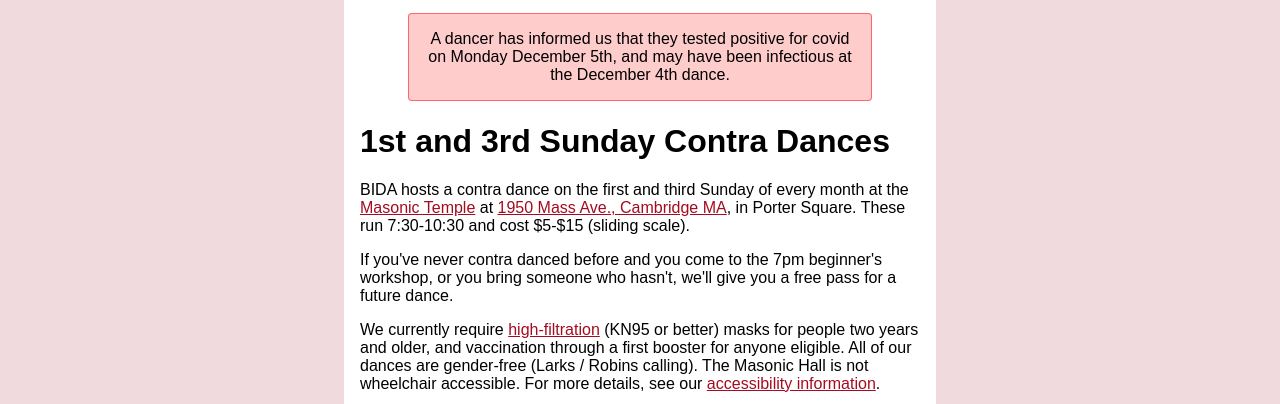
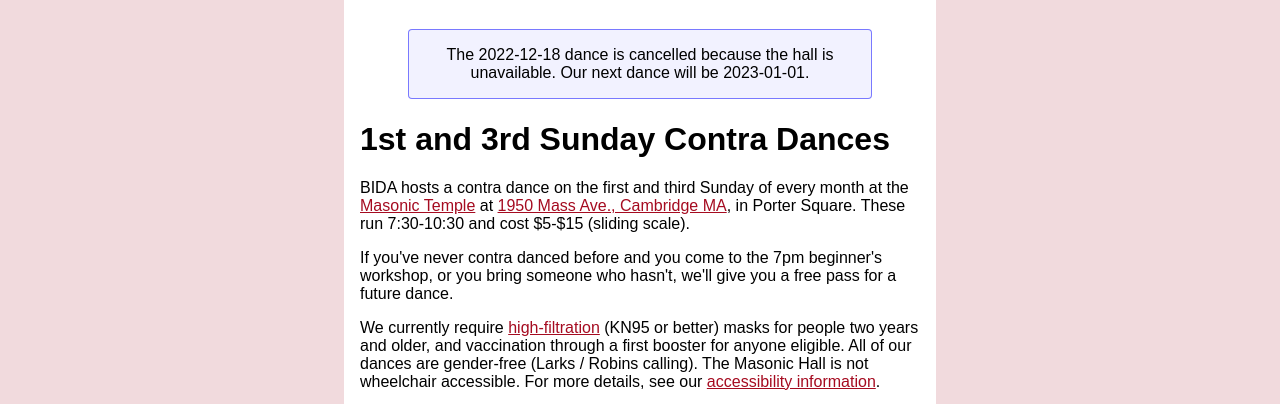
Before and after one commit to jeffkaufman/bidadance.org, a plain HTML site: page index.html in a window 1280 px wide. Shown: the part 322-726 px from the top of the page. Drawn offline with Linux system fonts and the light colour scheme; grey boxes are pictures that could not be loaded.

Commit message:
2022-12-18 isn't happening

```diff
--- a/index.html
+++ b/index.html
@@ -17,13 +17,14 @@ href="https://blog.bidadance.org/2022/11/covid-survey-results.html">results</a>.
 
 </div>
 -->
-
+<!--
 <div class=warning>
 
 A dancer has informed us that they tested positive for covid on Monday
 December 5th, and may have been infectious at the December 4th dance.
 
 </div>
+-->
 
 <!--
 <p class=note>
@@ -33,6 +34,14 @@ because of the heat; they'll resume on 2022-09-04.
 
 </p>
 -->
+
+<p class=note>
+
+The 2022-12-18 dance is cancelled because the hall is unavailable.
+Our next dance will be 2023-01-01.
+
+</p>
+
 
 <h1>1st and 3rd Sunday Contra Dances</h1>
 
```
